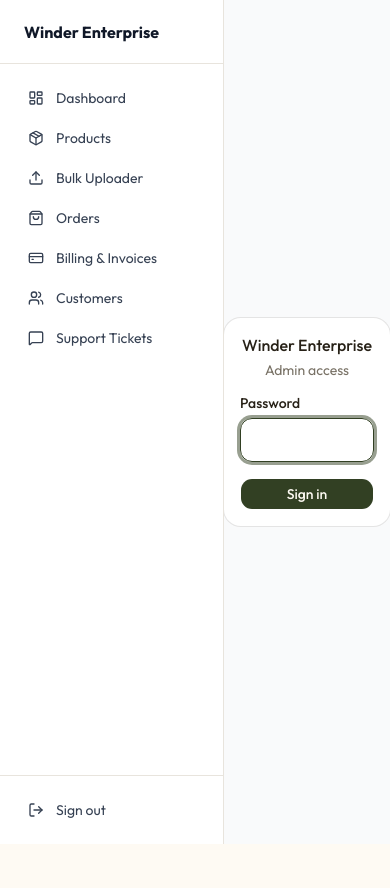
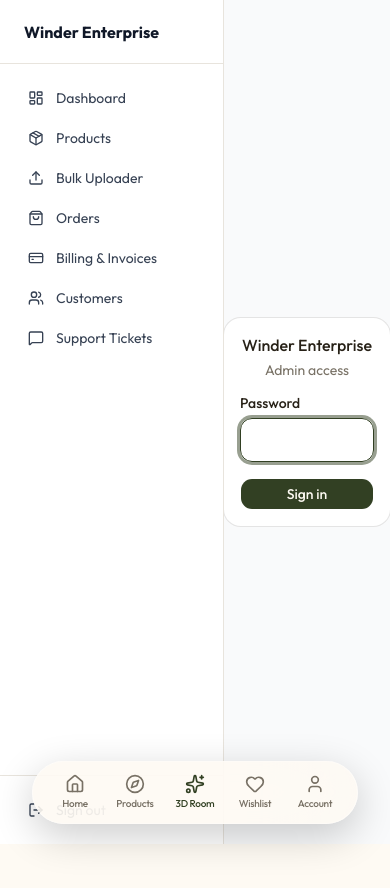
Before and after one commit to sahim99/winder-enterprise, a Next.js app: page /admin/login in a window 390 px wide. Shown: the top 888 px of the page. Before the commit the page ends 844 px from the top, so only its background shows below. Built offline with nearby package versions, Linux system fonts and the light colour scheme; no server answers.

Commit message:
feat: compact hero banner for single-screen view & add Instagram-style floating bottom nav on mobile

```diff
--- a/src/app/layout.tsx
+++ b/src/app/layout.tsx
@@ -7,6 +7,7 @@ import { Footer } from '@/components/layout/Footer'
 import { Toaster } from '@/components/ui/sonner'
 import { PromoBannerWrapper } from '@/components/layout/PromoBannerWrapper'
 import { ThemeProvider } from '@/components/theme-provider'
+import { MobileBottomNav } from '@/components/layout/MobileBottomNav'
 
 const outfit = Outfit({
   subsets: ['latin'],
@@ -29,7 +30,8 @@ export default function RootLayout({ children }: { children: React.ReactNode })
         <Suspense fallback={null}>
           <NavbarWrapper />
         </Suspense>
-        <main className="min-h-screen">{children}</main>
+        <main className="min-h-screen pb-16 md:pb-0">{children}</main>
+        <MobileBottomNav />
         <Footer />
         <Toaster />
         </ThemeProvider>
--- a/src/components/home/HomeHero.tsx
+++ b/src/components/home/HomeHero.tsx
@@ -46,7 +46,7 @@ export function HomeHero() {
   }
 
   return (
-    <section className="relative w-full h-[50vh] min-h-[400px] max-h-[600px] bg-gray-900 overflow-hidden flex items-center justify-center">
+    <section className="relative w-full h-[260px] sm:h-[320px] md:h-[380px] bg-gray-900 overflow-hidden flex items-center justify-center">
 
       {/* Background Slides */}
       {SLIDES.map((slide, idx) => (
@@ -69,27 +69,27 @@ export function HomeHero() {
       ))}
 
       {/* Hero Content Overlay */}
-      <div className="relative z-20 max-w-4xl mx-auto px-4 text-center space-y-8 text-white mt-10">
+      <div className="relative z-20 max-w-4xl mx-auto px-4 text-center space-y-2.5 sm:space-y-4 text-white">
 
         {/* Banner Tag */}
-        <div className="inline-flex items-center gap-1.5 px-4 py-1.5 rounded-full bg-primary/20 text-primary-foreground border border-white/10 text-xs font-bold uppercase tracking-wider animate-bounce">
-          <Sparkles className="h-3.5 w-3.5" />
+        <div className="inline-flex items-center gap-1 px-3 py-1 rounded-full bg-primary/20 text-primary-foreground border border-white/10 text-[10px] sm:text-xs font-bold uppercase tracking-wider">
+          <Sparkles className="h-3 w-3" />
           {SLIDES[active].tag}
         </div>
 
         {/* Slided Titles */}
-        <div className="space-y-4">
-          <h1 className="text-4xl sm:text-6xl md:text-7xl font-extrabold tracking-tight leading-[1.1] drop-shadow-md">
+        <div className="space-y-1 sm:space-y-2">
+          <h1 className="text-2xl sm:text-4xl md:text-5xl font-extrabold tracking-tight leading-tight drop-shadow-md">
             {SLIDES[active].title}
           </h1>
-          <p className="text-sm sm:text-lg md:text-xl text-white/80 max-w-2xl mx-auto font-medium">
+          <p className="text-xs sm:text-sm md:text-base text-white/90 max-w-xl mx-auto font-medium line-clamp-1 sm:line-clamp-2">
             {SLIDES[active].subtitle}
           </p>
         </div>
 
         {/* CTA Button */}
-        <div className="pt-4">
-          <Link href="/products" className="inline-flex items-center justify-center h-12 px-8 rounded-full bg-primary text-primary-foreground font-bold hover:bg-primary/90 transition-all text-sm uppercase tracking-wider shadow-xl hover:scale-105 active:scale-95">
+        <div className="pt-1">
+          <Link href="/products" className="inline-flex items-center justify-center h-9 px-6 sm:h-10 sm:px-7 rounded-full bg-primary text-primary-foreground font-bold hover:bg-primary/90 transition-all text-xs sm:text-sm uppercase tracking-wider shadow-lg hover:scale-105 active:scale-95">
             Shop Now
           </Link>
         </div>
@@ -99,27 +99,27 @@ export function HomeHero() {
       {/* Manual Slides Navigation */}
       <button
         onClick={prevSlide}
-        className="absolute left-4 top-1/2 -translate-y-1/2 z-30 p-2.5 rounded-full bg-black/25 hover:bg-black/40 text-white backdrop-blur-sm transition-all focus:outline-none hidden sm:flex"
+        className="absolute left-4 top-1/2 -translate-y-1/2 z-30 p-2 rounded-full bg-black/25 hover:bg-black/40 text-white backdrop-blur-sm transition-all focus:outline-none hidden sm:flex"
         aria-label="Previous slide"
       >
-        <ChevronLeft className="h-6 w-6" />
+        <ChevronLeft className="h-5 w-5" />
       </button>
       <button
         onClick={nextSlide}
-        className="absolute right-4 top-1/2 -translate-y-1/2 z-30 p-2.5 rounded-full bg-black/25 hover:bg-black/40 text-white backdrop-blur-sm transition-all focus:outline-none hidden sm:flex"
+        className="absolute right-4 top-1/2 -translate-y-1/2 z-30 p-2 rounded-full bg-black/25 hover:bg-black/40 text-white backdrop-blur-sm transition-all focus:outline-none hidden sm:flex"
         aria-label="Next slide"
       >
-        <ChevronRight className="h-6 w-6" />
+        <ChevronRight className="h-5 w-5" />
       </button>
 
       {/* Indicator dots */}
-      <div className="absolute bottom-6 left-0 right-0 z-30 flex justify-center gap-2">
+      <div className="absolute bottom-3 left-0 right-0 z-30 flex justify-center gap-1.5">
         {SLIDES.map((_, idx) => (
           <button
             key={idx}
             onClick={() => setActive(idx)}
-            className={`h-2.5 rounded-full transition-all duration-300 ${
-              idx === active ? 'w-8 bg-primary' : 'w-2.5 bg-white/40'
+            className={`h-1.5 rounded-full transition-all duration-300 ${
+              idx === active ? 'w-6 bg-primary' : 'w-1.5 bg-white/40'
             }`}
             aria-label={`Slide ${idx + 1}`}
           />
--- a/src/components/home/ProductMarquee.tsx
+++ b/src/components/home/ProductMarquee.tsx
@@ -45,16 +45,16 @@ export function ProductMarquee({ products }: { products: Product[] }) {
 
   return (
     <section
-      className="w-full bg-background border-y border-border/40 py-12 flex flex-col gap-6 relative select-none"
+      className="w-full bg-background border-y border-border/40 py-4 sm:py-8 flex flex-col gap-3 sm:gap-5 relative select-none"
       onMouseEnter={() => setIsPaused(true)}
       onMouseLeave={() => setIsPaused(false)}
       onTouchStart={() => setIsPaused(true)}
       onTouchEnd={() => setIsPaused(false)}
     >
       <div className="flex items-center justify-between max-w-7xl mx-auto w-full px-4 sm:px-6">
-        <div className="flex items-center gap-2">
-          <Sparkles className="h-5 w-5 text-primary animate-pulse" />
-          <h2 className="text-xl sm:text-2xl font-bold tracking-tight text-foreground uppercase">New Arrivals</h2>
+        <div className="flex items-center gap-1.5 sm:gap-2">
+          <Sparkles className="h-4 w-4 sm:h-5 sm:w-5 text-primary animate-pulse" />
+          <h2 className="text-lg sm:text-2xl font-bold tracking-tight text-foreground uppercase">New Arrivals</h2>
         </div>
 
         {/* Header navigation arrows for quick access */}
--- /dev/null
+++ b/src/components/layout/MobileBottomNav.tsx
@@ -0,0 +1,114 @@
+'use client'
+
+import React, { useState, useEffect, useRef } from 'react'
+import Link from 'next/link'
+import { usePathname } from 'next/navigation'
+import { Home, Compass, Sparkles, Heart, User, ShoppingBag } from 'lucide-react'
+import { cn } from '@/lib/utils'
+import { createClient } from '@/lib/supabase/client'
+import { useCartStore } from '@/store/cart'
+
+export function MobileBottomNav() {
+  const pathname = usePathname()
+  const [visible, setVisible] = useState(true)
+  const [isLoggedIn, setIsLoggedIn] = useState(false)
+  const [mounted, setMounted] = useState(false)
+  const hideTimerRef = useRef<NodeJS.Timeout | null>(null)
+  const totalItems = useCartStore(s => s.totalItems())
+
+  useEffect(() => {
+    setMounted(true)
+    const supabase = createClient()
+    supabase.auth.getUser().then(({ data: { user } }) => {
+      setIsLoggedIn(!!user)
+    })
+
+    const { data: { subscription } } = supabase.auth.onAuthStateChange((_, session) => {
+      setIsLoggedIn(!!session?.user)
+    })
+
+    return () => subscription.unsubscribe()
+  }, [])
+
+  useEffect(() => {
+    // Show nav on initial load, then set a timer to fade
+    const resetTimer = () => {
+      setVisible(true)
+      if (hideTimerRef.current) clearTimeout(hideTimerRef.current)
+      hideTimerRef.current = setTimeout(() => {
+        setVisible(false)
+      }, 3000) // Vanish after 3s idle
+    }
+
+    const handleScroll = () => {
+      resetTimer()
+    }
+
+    window.addEventListener('scroll', handleScroll, { passive: true })
+    resetTimer()
+
+    return () => {
+      window.removeEventListener('scroll', handleScroll)
+      if (hideTimerRef.current) clearTimeout(hideTimerRef.current)
+    }
+  }, [pathname])
+
+  const handleMouseEnter = () => {
+    if (hideTimerRef.current) clearTimeout(hideTimerRef.current)
+    setVisible(true)
+  }
+
+  const handleMouseLeave = () => {
+    if (hideTimerRef.current) clearTimeout(hideTimerRef.current)
+    hideTimerRef.current = setTimeout(() => setVisible(false), 2500)
+  }
+
+  const navItems = [
+    { label: 'Home', href: '/', icon: Home },
+    { label: 'Products', href: '/products', icon: Compass },
+    { label: '3D Room', href: '/showroom', icon: Sparkles, highlight: true },
+    { label: 'Wishlist', href: '/account/wishlist', icon: Heart },
+    { label: 'Account', href: isLoggedIn ? '/account' : '/login', icon: User },
+  ]
+
+  return (
+    <div
+      className={cn(
+        "md:hidden fixed bottom-5 left-1/2 -translate-x-1/2 z-50 transition-all duration-500 ease-out transform",
+        visible
+          ? "translate-y-0 opacity-100 scale-100"
+          : "translate-y-24 opacity-0 scale-95 pointer-events-none"
+      )}
+      onMouseEnter={handleMouseEnter}
+      onMouseLeave={handleMouseLeave}
+      onTouchStart={handleMouseEnter}
+    >
+      <nav className="flex items-center gap-1 sm:gap-2 px-3.5 py-2 rounded-full bg-background/85 dark:bg-gray-950/85 backdrop-blur-2xl border border-white/30 dark:border-white/10 shadow-[0_12px_40px_rgba(0,0,0,0.2)]">
+        {navItems.map((item) => {
+          const Icon = item.icon
+          const isActive = pathname === item.href
+
+          return (
+            <Link
+              key={item.label}
+              href={item.href}
+              className={cn(
+                "flex flex-col items-center justify-center min-w-[56px] py-1 px-2 rounded-full transition-all duration-200 active:scale-90",
+                isActive
+                  ? "bg-foreground text-background shadow-md"
+                  : item.highlight
+                  ? "text-primary hover:bg-primary/10"
+                  : "text-muted-foreground hover:text-foreground hover:bg-muted/50"
+              )}
+            >
+              <Icon className="h-5 w-5 shrink-0" />
+              <span className="text-[10px] font-medium tracking-tight mt-0.5">
+                {item.label}
+              </span>
+            </Link>
+          )
+        })}
+      </nav>
+    </div>
+  )
+}
```
